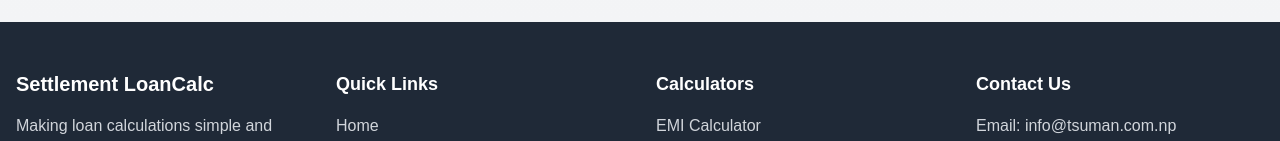
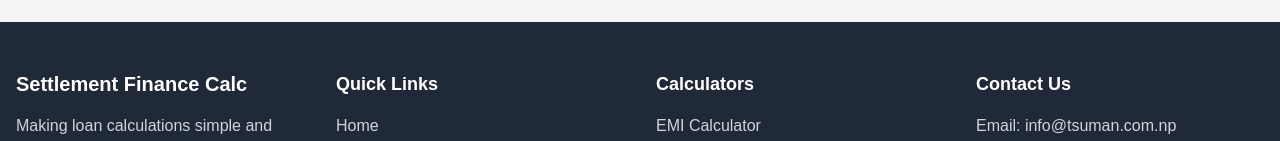
Before and after one commit to measman/loan-calculator, a Next.js app: page / in a window 1280 px wide. Shown: the part 866-1007 px from the top of the page. Built offline with nearby package versions, Linux system fonts and the light colour scheme.

Commit message:
footer App Name  change

```diff
--- a/app/components/layout/Footer.jsx
+++ b/app/components/layout/Footer.jsx
@@ -6,7 +6,7 @@
         <div className='grid grid-cols-1 md:grid-cols-4 gap-8'>
           {/* Company Info */}
           <div className='space-y-4'>
-            <h3 className='text-xl font-bold mb-4'>Settlement LoanCalc</h3>
+            <h3 className='text-xl font-bold mb-4'>Settlement Finance Calc</h3>
             <p className='text-gray-300'>
               Making loan calculations simple and accessible for everyone. Your
               trusted partner in financial planning.
```
